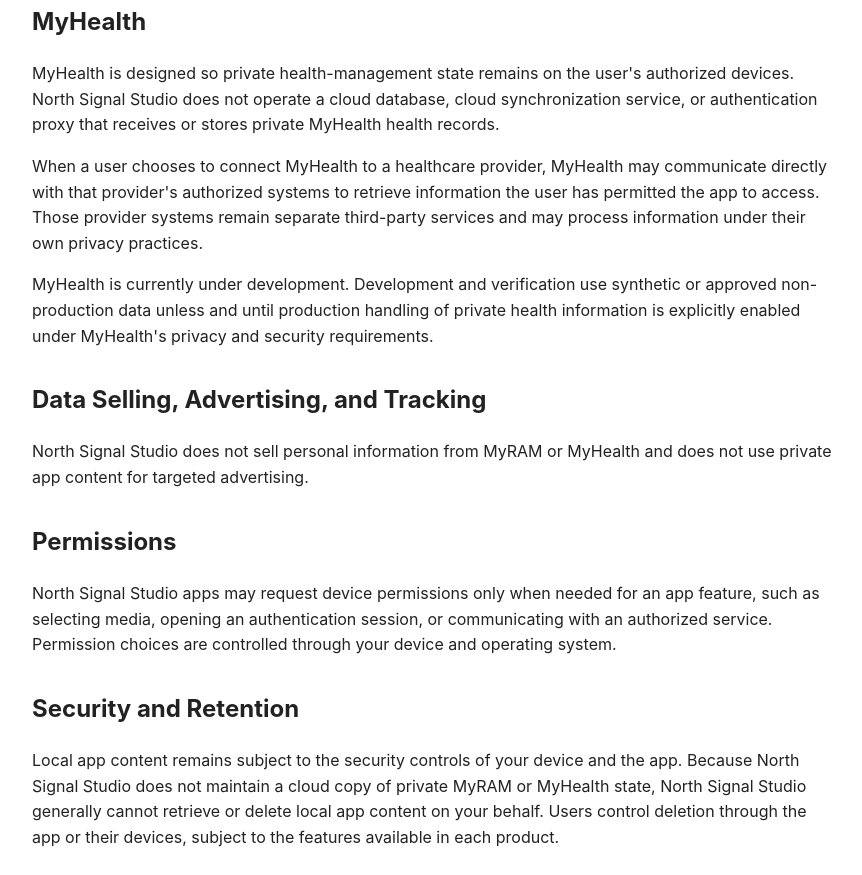
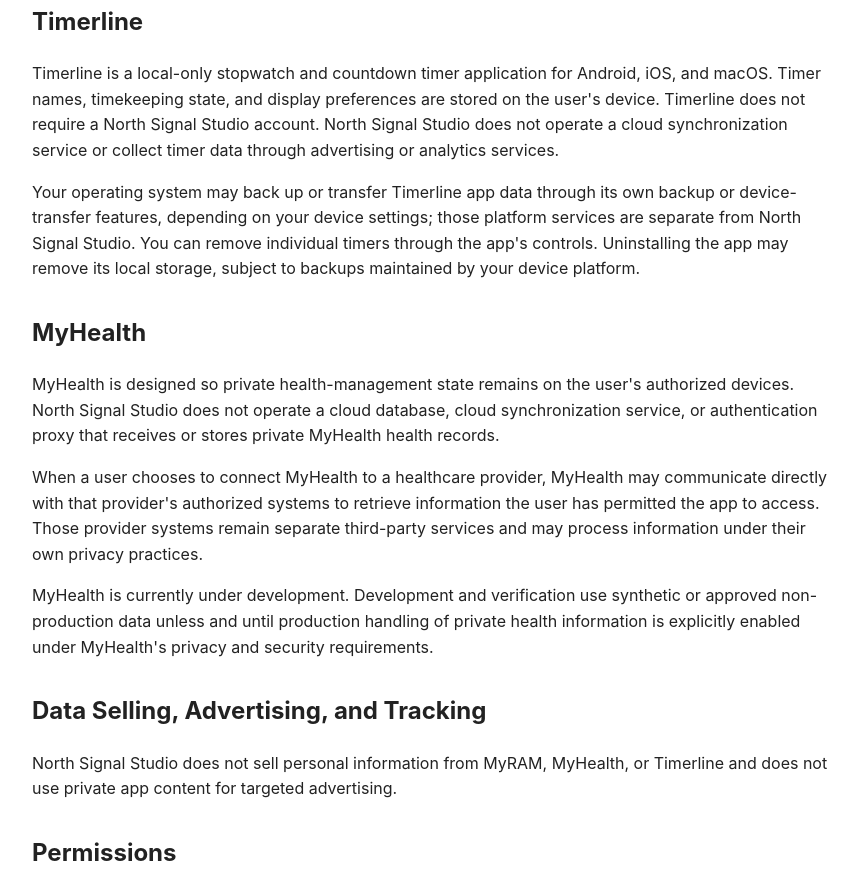
Before and after one commit to benjamindrong/northsignalstudio.github.io, a plain HTML site: page privacy.html in a window 1280 px wide. Shown: the part 789-1664 px from the top of the page, without its empty margins (208-1070 px from the left). Drawn offline with Linux system fonts and the light colour scheme.

Commit message:
Add Timerline privacy and support information to studio site

```diff
--- a/privacy.html
+++ b/privacy.html
@@ -3,7 +3,7 @@
 <head>
     <meta charset="UTF-8">
     <meta name="viewport" content="width=device-width, initial-scale=1.0">
-    <meta name="description" content="North Signal Studio privacy policy for its website and apps, including MyRAM and MyHealth.">
+    <meta name="description" content="North Signal Studio privacy policy for its website and apps, including MyRAM, MyHealth, and Timerline.">
     <title>Privacy Policy — North Signal Studio</title>
     <link rel="icon" type="image/png" href="icon.png">
 <style>
@@ -51,7 +51,7 @@
 <p><strong>Last Updated:</strong> September 19, 2026</p>
 
 <p>
-    This Privacy Policy describes how North Signal Studio handles information in its public website and applications, including MyRAM and MyHealth. If a future product provides a separate privacy notice, that product-specific notice will control for that product.
+    This Privacy Policy describes how North Signal Studio handles information in its public website and applications, including MyRAM, MyHealth, and Timerline. If a future product provides a separate privacy notice, that product-specific notice will control for that product.
 </p>
 
 <h2>North Signal Studio Website</h2>
@@ -64,6 +64,16 @@
 
 <p>
     MyRAM does not require a North Signal Studio account or use a North Signal Studio cloud database for your notes. Notes, images, and other app content are stored locally on your devices. When you use supported device-to-device synchronization, content may be transmitted directly between authorized devices. North Signal Studio does not receive or store that synchronized note content.
+</p>
+
+<h2>Timerline</h2>
+
+<p>
+    Timerline is a local-only stopwatch and countdown timer application for Android, iOS, and macOS. Timer names, timekeeping state, and display preferences are stored on the user's device. Timerline does not require a North Signal Studio account. North Signal Studio does not operate a cloud synchronization service or collect timer data through advertising or analytics services.
+</p>
+
+<p>
+    Your operating system may back up or transfer Timerline app data through its own backup or device-transfer features, depending on your device settings; those platform services are separate from North Signal Studio. You can remove individual timers through the app's controls. Uninstalling the app may remove its local storage, subject to backups maintained by your device platform.
 </p>
 
 <h2>MyHealth</h2>
@@ -83,7 +93,7 @@
 <h2>Data Selling, Advertising, and Tracking</h2>
 
 <p>
-    North Signal Studio does not sell personal information from MyRAM or MyHealth and does not use private app content for targeted advertising.
+    North Signal Studio does not sell personal information from MyRAM, MyHealth, or Timerline and does not use private app content for targeted advertising.
 </p>
 
 <h2>Permissions</h2>
@@ -95,7 +105,7 @@
 <h2>Security and Retention</h2>
 
 <p>
-    Local app content remains subject to the security controls of your device and the app. Because North Signal Studio does not maintain a cloud copy of private MyRAM or MyHealth state, North Signal Studio generally cannot retrieve or delete local app content on your behalf. Users control deletion through the app or their devices, subject to the features available in each product.
+    Local app content remains subject to the security controls of your device and the app. Because North Signal Studio does not maintain a cloud copy of private MyRAM, MyHealth, or Timerline state, North Signal Studio generally cannot retrieve or delete local app content on your behalf. Users control deletion through the app or their devices, subject to the features available in each product.
 </p>
 
 <h2>Changes to This Policy</h2>
```
Also changed, not shown: support.html (+4 -2 lines).
